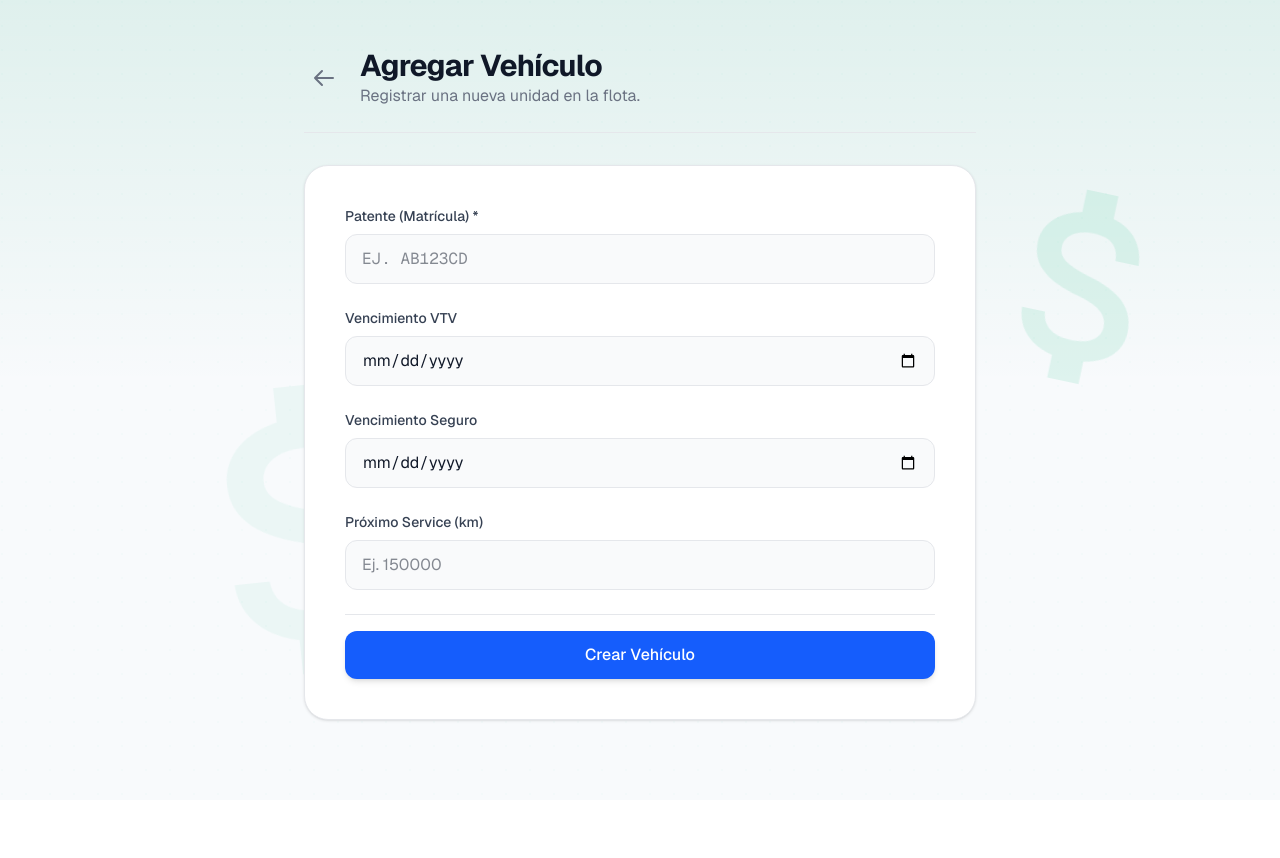
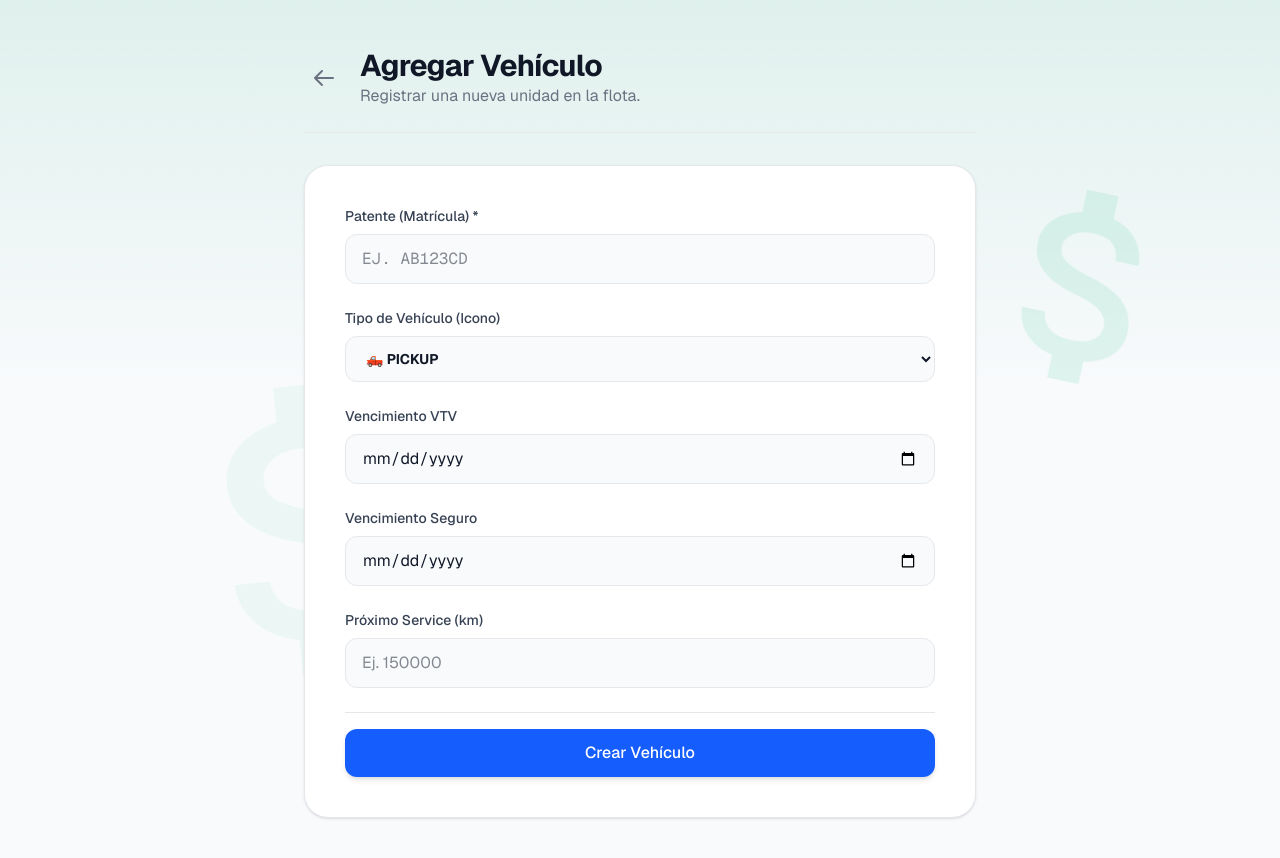
Before and after one commit to teso07cel-star/flotapp, a Next.js app: page /admin/vehicles/new in a window 1280 px wide. Shown: the top 858 px of the page. Before the commit the page ends 800 px from the top, so only its background shows below. Built offline with nearby package versions, Linux system fonts and the light colour scheme; no server answers.

Commit message:
fix: Workflow enhancements, pickup category & option b in src/app/admin/vehicles/new/page.js

```diff
--- a/src/app/admin/vehicles/new/page.js
+++ b/src/app/admin/vehicles/new/page.js
@@ -12,6 +12,7 @@ export default async function NewVehicle({ searchParams }) {
     "use server";
     const payload = {
       patente: formData.get("patente")?.toString().toUpperCase(),
+      categoria: formData.get("categoria") || "PICKUP",
       vtvVencimiento: formData.get("vtvVencimiento") || null,
       seguroVencimiento: formData.get("seguroVencimiento") || null,
       proximoServiceKm: parseInt(formData.get("proximoServiceKm")) || null
@@ -57,6 +58,18 @@ export default async function NewVehicle({ searchParams }) {
             />
           </div>
           <div>
+             <label className="block text-sm font-medium text-gray-700 dark:text-gray-300 mb-2">Tipo de Vehículo (Icono)</label>
+             <select
+               name="categoria"
+               defaultValue="PICKUP"
+               className="w-full bg-gray-50 dark:bg-gray-950 border border-gray-200 dark:border-gray-800 rounded-xl px-4 py-3 focus:ring-2 focus:ring-blue-500 outline-none transition-all dark:text-white uppercase font-bold text-sm"
+             >
+                <option value="PICKUP">🛻 Pickup</option>
+                <option value="AUTO">🚗 Auto</option>
+                <option value="MOTO">🏍️ Moto</option>
+             </select>
+          </div>
+          <div>
             <label className="block text-sm font-medium text-gray-700 dark:text-gray-300 mb-2">Vencimiento VTV</label>
             <input
               name="vtvVencimiento"
```
